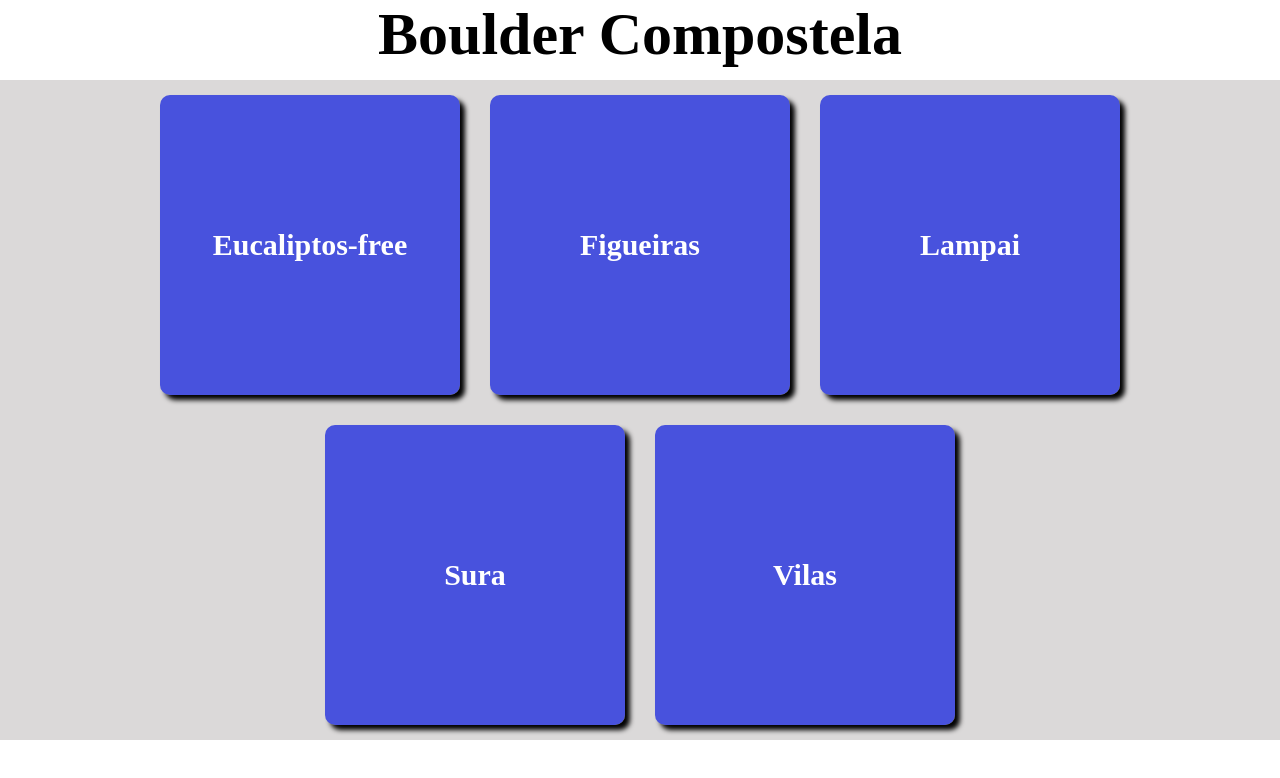
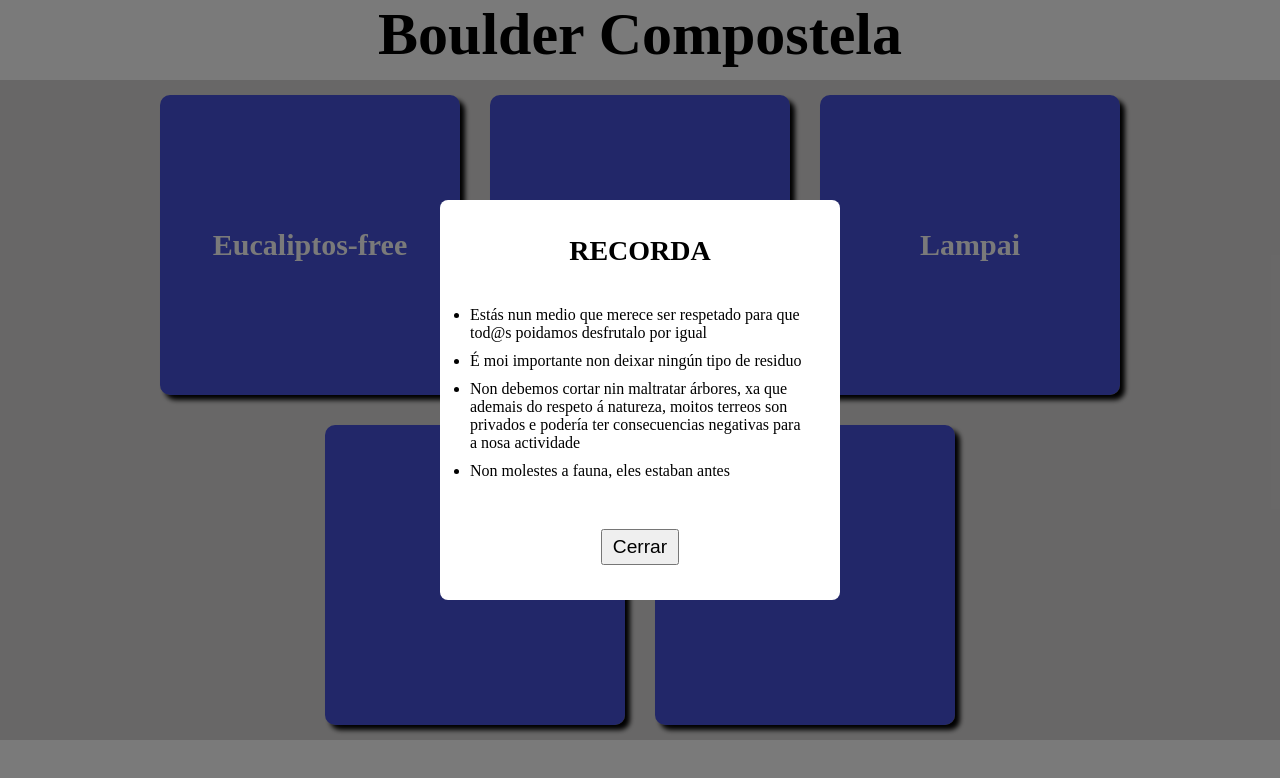
Before and after one commit to XoanCarreira/bloque_compostela, a SvelteKit app: page / in a window 1280 px wide. Shown: the top 778 px of the page. Built offline with nearby package versions, Linux system fonts and the light colour scheme.

Commit message:
commit integro popup

```diff
--- a/src/routes/+layout.svelte
+++ b/src/routes/+layout.svelte
@@ -1,7 +1,10 @@
 <script>
     import Header from "./components/Header.svelte";
+    import Popup from "./components/Popup.svelte";
 </script>
 
+
+<Popup/>
 <Header/>
 <slot/>
 
--- /dev/null
+++ b/src/routes/components/Popup.svelte
@@ -0,0 +1,73 @@
+<script>
+	import { onMount } from 'svelte';
+
+	let showModal = false;
+
+	onMount(() => {
+		// Comprueba si el popup ya se ha mostrado
+		if (!sessionStorage.getItem('popupShown')) {
+			showModal = true;
+			// Marca el popup como mostrado
+			sessionStorage.setItem('popupShown', 'true');
+		}
+	});
+
+	function closeModal() {
+		showModal = false;
+	}
+</script>
+
+{#if showModal}
+	<div class="popup">
+		<div class="popup__box">
+			<!-- Contenido del popup -->
+			<h4>RECORDA</h4>
+            <ul>
+                <li>Estás nun medio que merece ser respetado para que tod@s poidamos desfrutalo por igual</li>
+                <li>É moi importante non deixar ningún tipo de residuo</li>
+                <li>Non debemos cortar nin maltratar árbores, xa que ademais do respeto á natureza, moitos terreos son privados e podería ter consecuencias negativas para a nosa actividade</li>
+                <li>Non molestes a fauna, eles estaban antes</li>
+            </ul>
+			<button on:click={closeModal}>Cerrar</button>
+		</div>
+	</div>
+{/if}
+
+<style>
+	.popup {
+		background-color: rgba(0, 0, 0, 0.521);
+		position: absolute;
+		width: 100%;
+		height: 100%;
+		top: 0;
+		left: 0;
+		display: flex;
+		justify-content: center;
+		align-items: center;
+	}
+
+	.popup__box {
+		background-color: #fff;
+        border-radius: 8px;
+		width: 400px;
+		height: 400px;
+		display: flex;
+		flex-direction: column;
+		justify-content: space-around;
+		align-items: center;
+        padding: 15px 30px;
+	}
+
+    h4{
+        font-size: 28px;
+    }
+
+    li{
+        margin-bottom: 10px;
+    }
+
+    button{
+        padding: 5px 10px;
+        font-size: 1.2rem;
+    }
+</style>
```
